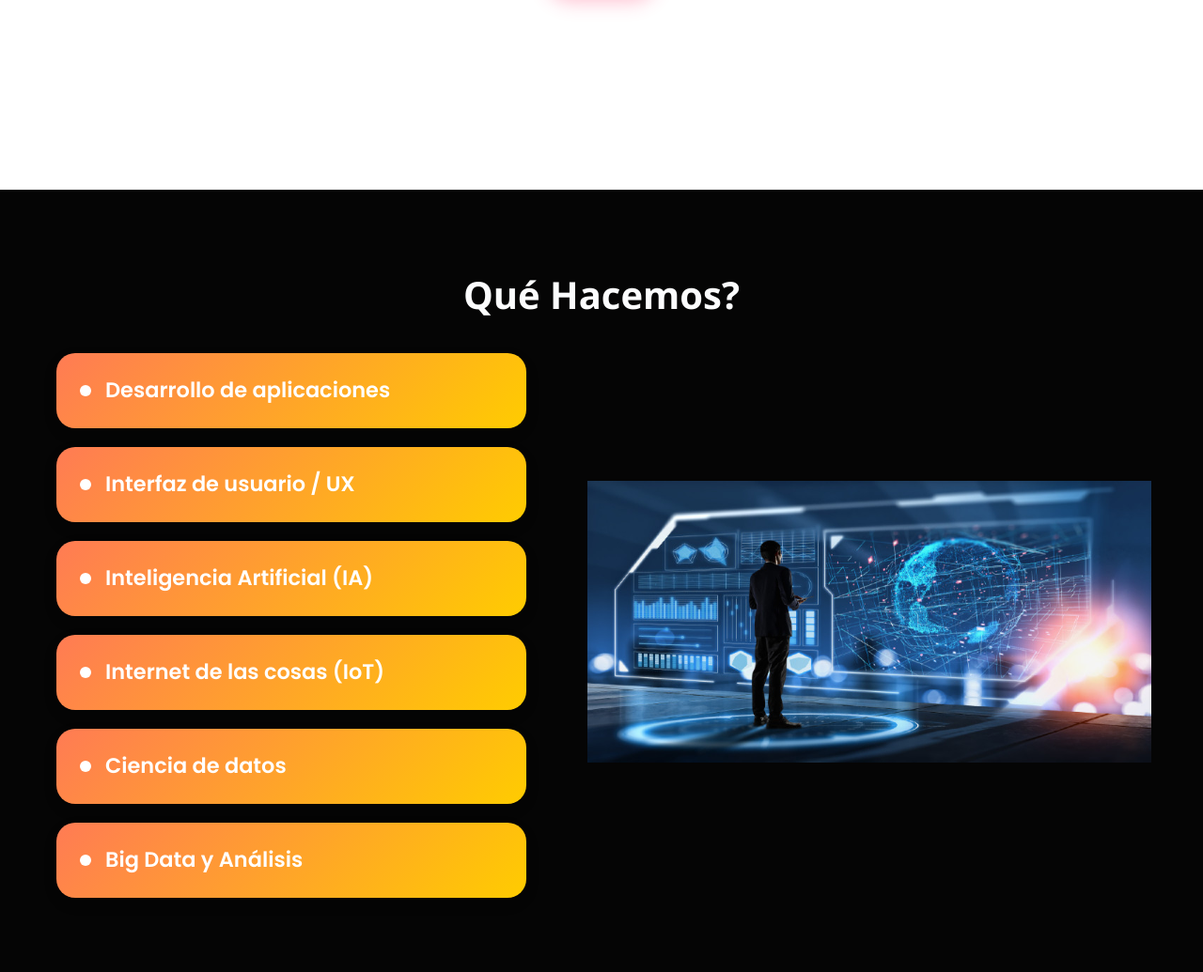
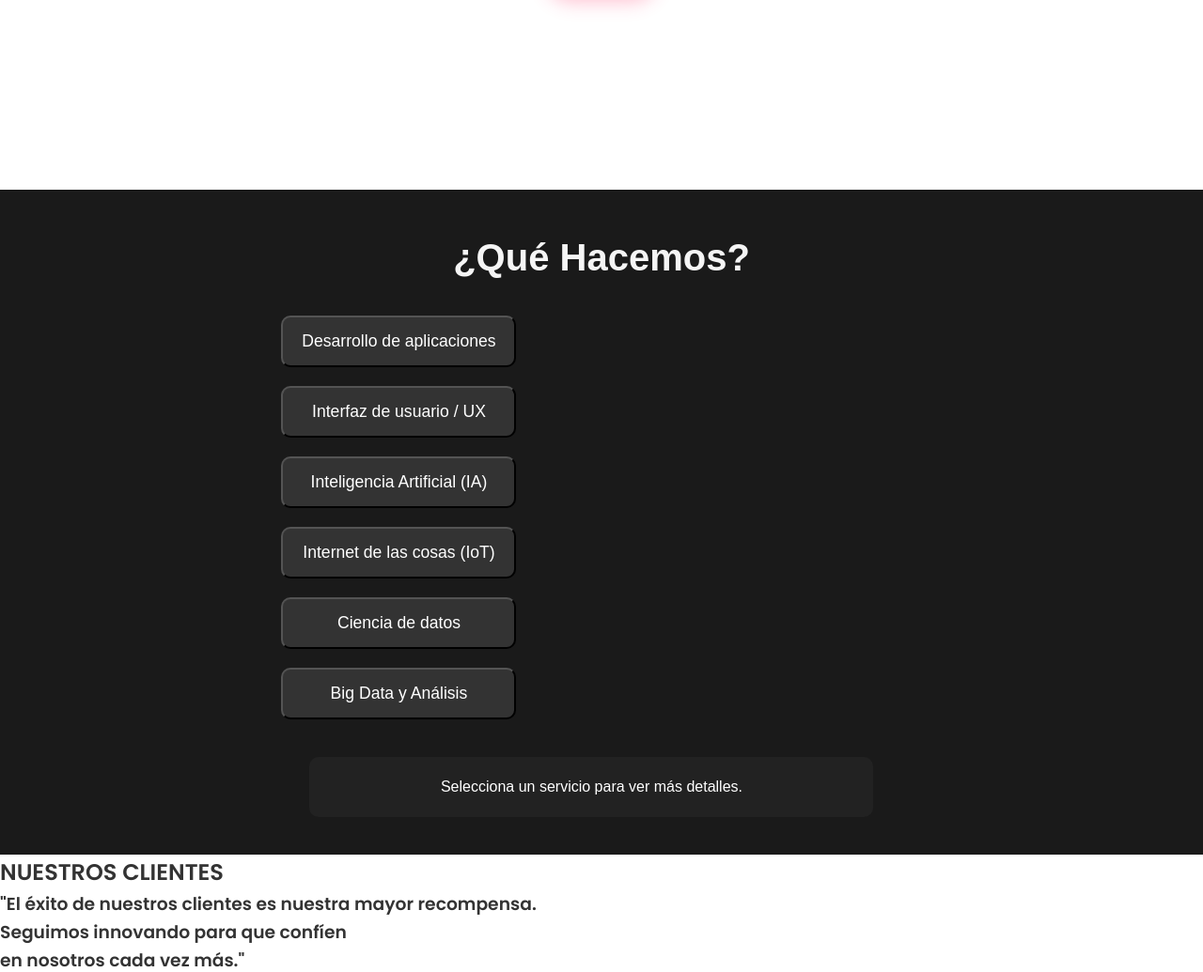
Before and after one commit to Stefany2/Pagina_KSOFT, a PHP site: page /inicio1.html in a window 1280 px wide. Shown: the part 598-1633 px from the top of the page at 94% size. Run offline with PHP 8.4, Linux system fonts and the light colour scheme.

Commit message:
seccion que hacemos mejorada

```diff
--- a/inicio1.html
+++ b/inicio1.html
@@ -38,64 +38,34 @@
 
     <main>
 
-
-<!-- Sección "Qué Hacemos" -->
+              <!-- secciòn que hacemos? -->
               <section class="qué-hacemos">
                 <div class="qué-hacemos-container">
-        <h2 class="titulo">Qué Hacemos?</h2>
+                    <h2 class="titulo">¿Qué Hacemos?</h2>
                     <div class="contenido">
-            <!-- Servicios -->
+                        <!-- Contenedor de servicios y panel de información -->
+                        <div class="contenedor">
+                            <!-- Servicios como lista simple -->
                             <div class="servicios">
-                <div class="servicio-card" id="app-desarrollo" onclick="mostrarInfo('app-desarrollo')">
-                    <div class="icono-punto"></div>
-                    <h3>Desarrollo de aplicaciones</h3>
-                </div>
-                <div class="servicio-card" id="interfaz-usuario" onclick="mostrarInfo('interfaz-usuario')">
-                    <div class="icono-punto"></div>
-                    <h3>Interfaz de usuario / UX</h3>
-                </div>
-                <div class="servicio-card" id="ia" onclick="mostrarInfo('ia')">
-                    <div class="icono-punto"></div>
-                    <h3>Inteligencia Artificial (IA)</h3>
-                </div>
-                <div class="servicio-card" id="iot" onclick="mostrarInfo('iot')">
-                    <div class="icono-punto"></div>
-                    <h3>Internet de las cosas (IoT)</h3>
-                </div>
-                <div class="servicio-card" id="ciencia-datos" onclick="mostrarInfo('ciencia-datos')">
-                    <div class="icono-punto"></div>
-                    <h3>Ciencia de datos</h3>
-                </div>
-                <div class="servicio-card" id="big-data" onclick="mostrarInfo('big-data')">
-                    <div class="icono-punto"></div>
-                    <h3>Big Data y Análisis</h3>
-                </div>
+                                <button class="servicio" id="app-desarrollo" onclick="mostrarInfo('app-desarrollo')">Desarrollo de aplicaciones</button>
+                                <button class="servicio" id="interfaz-usuario" onclick="mostrarInfo('interfaz-usuario')">Interfaz de usuario / UX</button>
+                                <button class="servicio" id="ia" onclick="mostrarInfo('ia')">Inteligencia Artificial (IA)</button>
+                                <button class="servicio" id="iot" onclick="mostrarInfo('iot')">Internet de las cosas (IoT)</button>
+                                <button class="servicio" id="ciencia-datos" onclick="mostrarInfo('ciencia-datos')">Ciencia de datos</button>
+                                <button class="servicio" id="big-data" onclick="mostrarInfo('big-data')">Big Data y Análisis</button>
                             </div>
 
-            <!-- Carrusel -->
-            <div class="carrusel">
-                <div id="carrusel-app-desarrollo" class="carrusel-item active">
-                    <img src="img/800x400_3_0.jpg" alt="Desarrollo de aplicaciones">
+                            <!-- Carrusel de información -->
+                            <div class="info-carrusel">
+                                <div id="info-panel" class="info-panel">
+
                                 </div>
-                <div id="carrusel-interfaz-usuario" class="carrusel-item">
-                    <img src="img/images.jpeg" alt="Interfaz de usuario / UX">
-                </div>
-                <div id="carrusel-ia" class="carrusel-item">
-                    <img src="ia-image.jpg" alt="Inteligencia Artificial (IA)">
-                </div>
-                <div id="carrusel-iot" class="carrusel-item">
-                    <img src="iot-image.jpg" alt="Internet de las cosas (IoT)">
-                </div>
-                <div id="carrusel-ciencia-datos" class="carrusel-item">
-                    <img src="ciencia-datos-image.jpg" alt="Ciencia de datos">
-                </div>
-                <div id="carrusel-big-data" class="carrusel-item">
-                    <img src="big-data-image.jpg" alt="Big Data y Análisis">
                             </div>
                         </div>
                     </div>
                 </div>
             </section>
+
 
 
 
@@ -109,11 +79,11 @@
 
                 <div class="clientes-grid">
                     <!-- Agrega aquí los logos de tus clientes -->
-            <div class="cliente-logo"><img src="cliente1.png" alt="Cliente 1"></div>
-            <div class="cliente-logo"><img src="cliente2.png" alt="Cliente 2"></div>
-            <div class="cliente-logo"><img src="cliente3.png" alt="Cliente 3"></div>
-            <div class="cliente-logo"><img src="cliente4.png" alt="Cliente 4"></div>
-            <div class="cliente-logo"><img src="cliente5.png" alt="Cliente 5"></div>
+                    <div class="cliente-logo"><img src="img/" alt="Cliente 1"></div>
+                    <div class="cliente-logo"><img src="img/" alt="Cliente 2"></div>
+                    <div class="cliente-logo"><img src="img/" alt="Cliente 3"></div>
+                    <div class="cliente-logo"><img src="img/" alt="Cliente 4"></div>
+                    <div class="cliente-logo"><img src="img/" alt="Cliente 5"></div>
                 </div>
 
                 <div class="testimonios">
@@ -127,6 +97,7 @@
             </div>
         </section>
             </main>
+
 
     <script src="script1.js"></script>
     <script src="https://cdnjs.cloudflare.com/ajax/libs/three.js/r128/three.min.js"></script>
--- a/stylo1.css
+++ b/stylo1.css
@@ -300,139 +300,108 @@ nav ul li a:hover {
 }
 
 
-/* Estilo  que hacemos */
-.titulo {
-    font-size: 40px; /* Tamaño más grande */
-    font-weight: bold;
-    text-align: center;
-    margin-bottom: 30px;
-    color: #fbfcfd; /* Puedes usar un color llamativo */
+/* Estilo que hacemos */
 
-    font-family: 'Segoe UI', Tahoma, Geneva, Verdana, sans-serif; /* Fuente moderna */
+/* Estilos generales */
+.qué-hacemos {
+    font-family: 'Arial', sans-serif;
+    background-color: #1a1a1a;  /* Fondo oscuro */
+    color: #fff;
+    padding: 40px 20px;
 }
 
-.qué-hacemos {
-    padding: 80px 30px;
-    background-color: #050505;
-    font-family: 'Poppins', sans-serif;
+.qué-hacemos-container {
+    display: flex;
+    flex-direction: column;
+    align-items: center;
+    justify-content: center;
+}
+
+.titulo {
+    font-size: 2.5rem;
+    margin-bottom: 30px;
+    color: #f5f5f5;
     text-align: center;
 }
 
-.qué-hacemos-container {
-    max-width: 1200px;
-    margin: 0 auto;
+.contenedor {
+    display: flex;
+    justify-content: space-between;
+    align-items: flex-start;
+    gap: 40px;
+    flex-wrap: wrap;
 }
 
-/* Contenedor de los servicios y carrusel */
-.contenido {
+.servicios {
     display: flex;
-    justify-content: space-between;
-    gap: 30px;
-    align-items: flex-start;
+    flex-direction: column;
+    gap: 20px;
 }
 
-/* Sección de servicios */
-.servicios {
-    display: flex;
-    flex-direction: column; /* Servicios en columna */
-    gap: 20px;
-    flex-basis: 45%; /* Ajuste de espacio para servicios */
+.servicio {
+    background-color: #333;
+    padding: 15px;
+    width: 250px;
+    text-align: center;
+    border-radius: 10px;
+    color: #fff;
+    font-size: 1.1rem;
+    cursor: pointer;
+    transition: all 0.3s ease;
 }
 
-/* Estilo para cada tarjeta de servicio */
-.servicio-card {
-    display: flex;
-    align-items: center;
-    justify-content: flex-start;
-    padding: 20px 25px;
-    border-radius: 20px;
-    background: linear-gradient(135deg, #ff7b54, #ffcc00);
-    color: white;
-    box-shadow: 0 6px 15px rgba(0, 0, 0, 0.1);
-    cursor: pointer;
-    position: relative;
-    transition: transform 0.3s ease-in-out, box-shadow 0.3s ease-in-out;
-    width: 100%;
-    max-width: 500px;
-    height: 80px;
-    margin: 0 auto;
-    text-align: left;
-    font-size: 1.2rem;
+.servicio:hover {
+    transform: scale(1.05);
+    background-color: #444;
 }
 
-.servicio-card:hover {
-    transform: scale(1.05);
-    box-shadow: 0 10px 30px rgba(0, 0, 0, 0.2);
+/* Carrusel de información */
+.info-carrusel {
+    overflow: hidden;
+    width: 100%;
+    max-width: 600px;
+    margin-left: 30px;
 }
 
-/* Icono de punto antes del nombre */
-.icono-punto {
-    width: 12px;
-    height: 12px;
-    background-color: #fff;
-    border-radius: 50%;
-    margin-right: 15px;
+.info-panel {
+    display: flex;
+    transition: transform 0.5s ease;
+    padding: 20px;
+    width: 100%;
+    justify-content: center;
+    background-color: #222;
+    border-radius: 10px;
+    color: #fff;
 }
 
-/* Carrusel */
-.carrusel {
-    position: relative;
-    width: 100%;
-    max-width: 600px; /* Ajusta según tu diseño */
-    margin: auto;
-    overflow: hidden;
+.info-panel h2 {
+    font-size: 1.8rem;
+    margin-bottom: 15px;
 }
 
-.carrusel-item {
-    display: none;
-    width: 100%;
-}
-
-.carrusel-item.active {
-    display: block;
-    transition: opacity 0.5s ease-in-out;
-}
-
-.carrusel img {
-    width: 100%;
-    height: auto;
-}
-
-
-/* Estilo del botón "Ver más" */
-.btn-saber-mas {
-    background-color: #4CAF50;
-    color: white;
-    padding: 12px 25px;
-    border: none;
-    border-radius: 30px;
-    cursor: pointer;
-    font-size: 1.1rem;
-    transition: transform 0.3s ease, background-color 0.3s ease;
-}
-
-.btn-saber-mas:hover {
-    background-color: #45a049;
-    transform: scale(1.05);
+.info-panel p {
+    font-size: 1rem;
+    line-height: 1.5;
 }
 
 /* Responsividad */
 @media (max-width: 768px) {
-    .contenido {
-        flex-direction: column; /* En pantallas pequeñas, los servicios y el carrusel se alinean verticalmente */
-        gap: 20px;
+    .contenedor {
+        flex-direction: column;
+        align-items: center;
     }
 
     .servicios {
-        flex-basis: 100%; /* Los servicios ocupan todo el ancho */
+        flex-direction: row;
+        gap: 10px;
     }
 
-    .carrusel {
-        flex-basis: 100%; /* El carrusel ocupa todo el ancho */
+    .servicio {
+        width: 150px;
+        padding: 10px;
     }
 
-    .servicio-card {
-        max-width: 100%;
-        padding: 15px;
+    .info-carrusel {
+        margin-top: 20px;
     }
 }
```
Also changed, not shown: img/prueba.html (added, +259 -0 lines), prueba.html (added, +175 -0 lines), script1.js (+48 -16 lines). Lines whose indentation alone changed are shown as unchanged.
